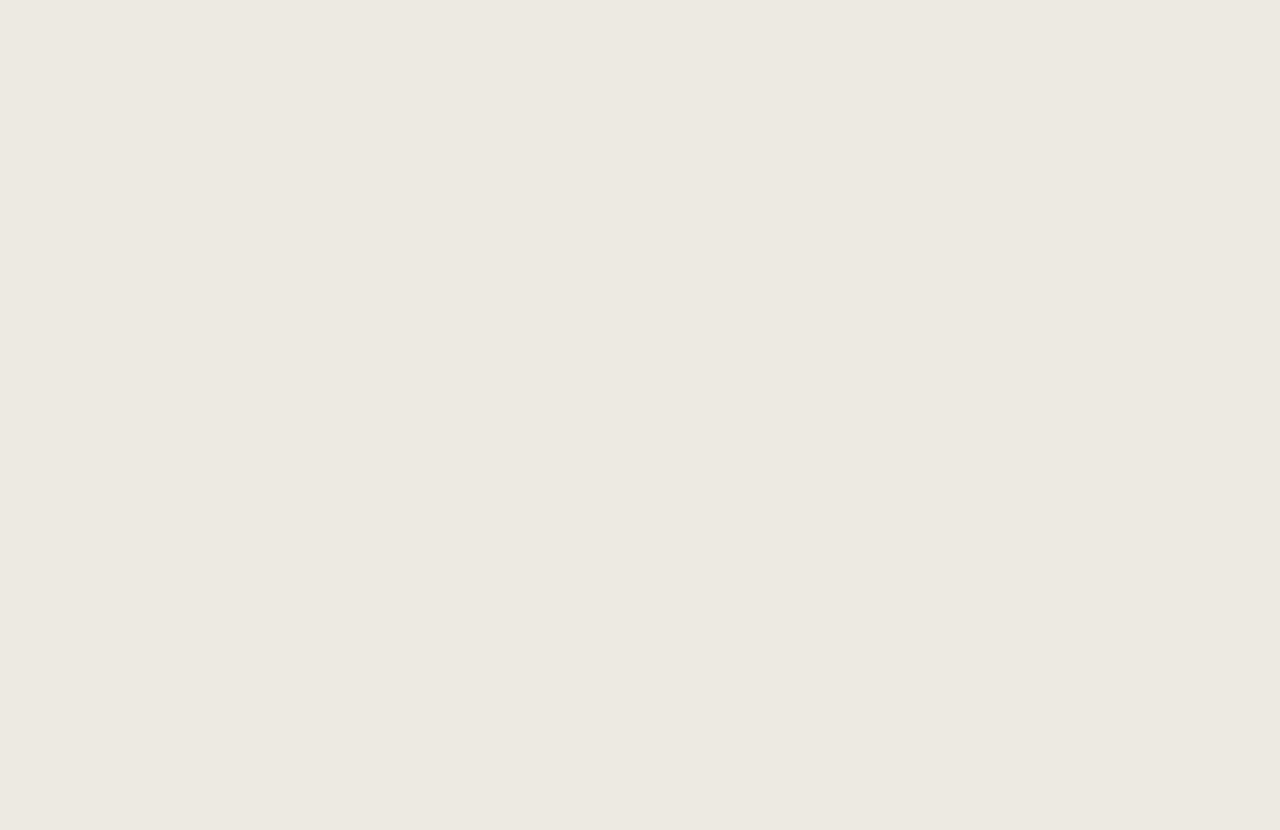
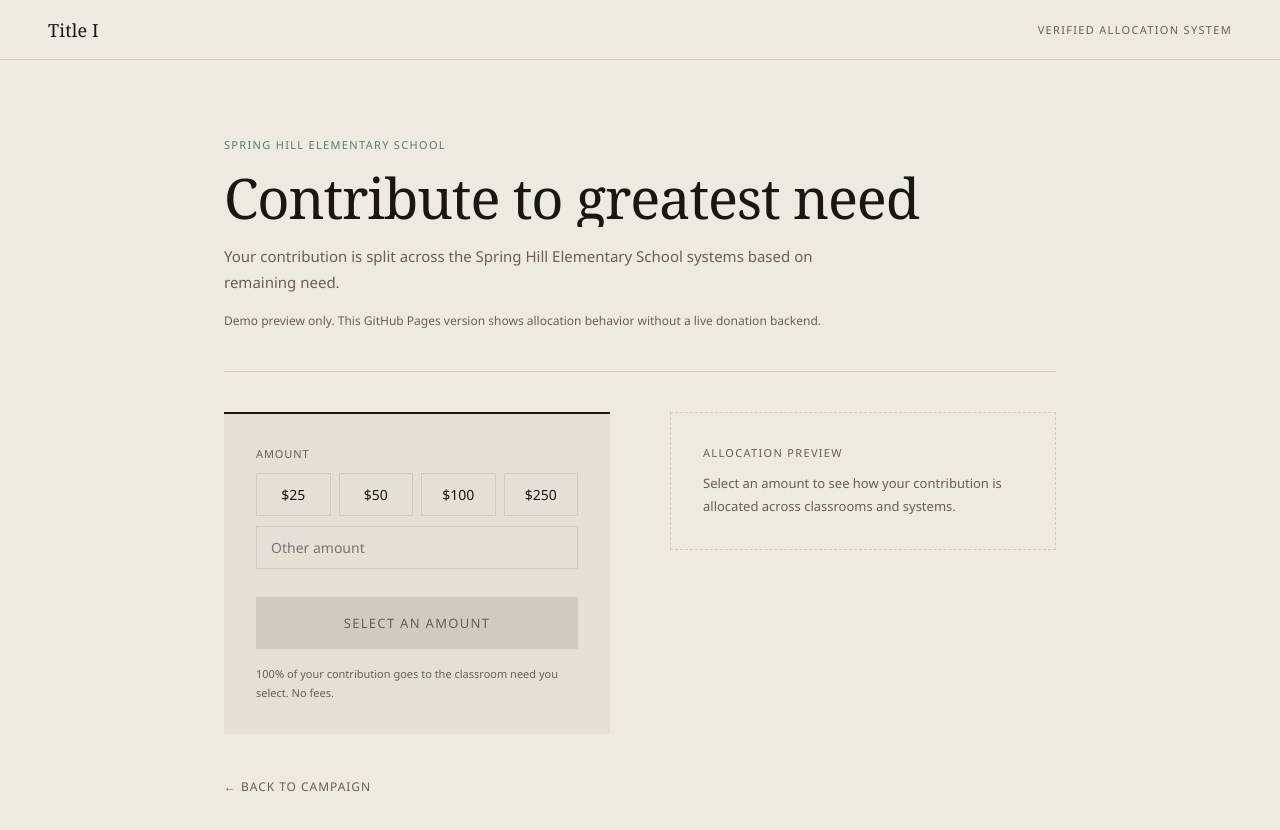
Before and after one commit to dhills312-boop/Title1_Project, a Next.js app in the folder web/: page /Title1_Project/donate in a window 1280 px wide. Before the commit this address had no page. Shown: the top 830 px of the page. Before the commit the page ends 800 px from the top, so only its background shows below. Built offline with nearby package versions, Linux system fonts and the light colour scheme.

Commit message:
Static Page Changes for Pages Preview

```diff
--- a/web/next.config.ts
+++ b/web/next.config.ts
@@ -1,6 +1,8 @@
 import type { NextConfig } from "next";
 
 const nextConfig: NextConfig = {
+  // GITHUB PAGES DEMO: Static-export settings for repo-hosted previews.
+  // Remove this block when switching back to a server-hosted deployment.
   output: "export",
   basePath: "/Title1_Project",      // repo name, project page
   assetPrefix: "/Title1_Project/",
--- a/web/src/app/donate/page.tsx
+++ b/web/src/app/donate/page.tsx
@@ -1,58 +1,69 @@
-import { notFound } from 'next/navigation';
+'use client';
+
 import Link from 'next/link';
+import { useSearchParams } from 'next/navigation';
 import FadeUp from '@/components/FadeUp';
 import LineReveal from '@/components/LineReveal';
 import Rule from '@/components/Rule';
 import DonationForm from '@/components/DonationForm';
 import AllocationPreview from '@/components/AllocationPreview';
-import { getSchool } from '@/lib/data/schools';
-import { getSystem } from '@/lib/data/systems';
-import { getItem } from '@/lib/data/items';
 import { allocate, allocateToSingleSystem } from '@/lib/allocation';
+import { ITEMS, getItem } from '@/lib/data/items';
+import { SCHOOLS, getSchool } from '@/lib/data/schools';
+import { SYSTEMS, getSystem } from '@/lib/data/systems';
 
-interface DonatePageProps {
-  searchParams: Promise<{
-    schoolId?: string;
-    mode?: string;
-    systemId?: string;
-    itemId?: string;
-    classroomId?: string;
-    amount?: string;
-  }>;
-}
+// GITHUB PAGES DEMO: Read query params on the client and fall back to mock data
+// so `/donate` can be exported as a static page. Remove this mode when wiring the
+// real donation flow to a live backend.
+export default function DonatePage() {
+  const searchParams = useSearchParams();
+  const fallbackSchool = SCHOOLS[0];
+  const fallbackSystem = SYSTEMS[0];
+  const fallbackItem = ITEMS[0];
 
-export default async function DonatePage({ searchParams }: DonatePageProps) {
-  const params = await searchParams;
-  const schoolId = params.schoolId;
-  const modeParam = params.mode ?? 'greatest-need';
+  const schoolId = searchParams.get('schoolId') ?? fallbackSchool.id;
+  const rawMode = searchParams.get('mode');
   const mode: 'system' | 'item' | 'greatest-need' =
-    modeParam === 'system' || modeParam === 'item' ? modeParam : 'greatest-need';
+    rawMode === 'system' || rawMode === 'item' ? rawMode : 'greatest-need';
 
-  const school = schoolId ? getSchool(schoolId) : undefined;
-  if (!school) notFound();
-
-  const system = params.systemId ? getSystem(params.systemId) : undefined;
-  const item = params.itemId ? getItem(params.itemId) : undefined;
-  const amount = params.amount ? parseFloat(params.amount) : undefined;
+  const school = getSchool(schoolId) ?? fallbackSchool;
+  const system = getSystem(searchParams.get('systemId') ?? '') ?? fallbackSystem;
+  const item = getItem(searchParams.get('itemId') ?? '') ?? fallbackItem;
+  const amountValue = searchParams.get('amount');
+  const parsedAmount = amountValue ? parseFloat(amountValue) : NaN;
+  const amount = Number.isFinite(parsedAmount) && parsedAmount > 0 ? parsedAmount : undefined;
 
   let contextHeader: string;
   let contextSub: string;
-  if (mode === 'system' && system) {
+  let previewTitle = 'Allocation preview';
+  let previewNote = 'Select an amount to see how your contribution is allocated across classrooms and systems.';
+  let slices = null as ReturnType<typeof allocate> | null;
+
+  if (mode === 'system') {
     contextHeader = `Contribute to ${system.name}`;
     contextSub = system.description;
-  } else if (mode === 'item' && item) {
+    if (amount) {
+      slices = allocateToSingleSystem(amount, system);
+      previewTitle = 'Preview · how this would be allocated';
+      previewNote = `100% goes to ${system.name}, allocated across the ${system.classroomsSupported} classrooms it supports.`;
+    }
+  } else if (mode === 'item') {
     contextHeader = `Fulfill ${item.name}`;
     contextSub = item.whyItMatters;
+    if (amount) {
+      slices = allocateToSingleSystem(amount, system);
+      previewTitle = 'Preview · how this would be allocated';
+      previewNote = `100% goes to fulfilling this item within the ${system.name} system.`;
+    }
   } else {
     contextHeader = 'Contribute to greatest need';
     contextSub = `Your contribution is split across the ${school.name} systems based on remaining need.`;
+    if (amount) {
+      slices = allocate(amount, school.id);
+      previewTitle = 'Preview · how this would be allocated';
+      previewNote = 'Split weighted by remaining need across each system.';
+    }
   }
-
-  const slices = amount
-    ? mode === 'system' && system
-      ? allocateToSingleSystem(amount, system)
-      : allocate(amount, school.id)
-    : null;
 
   return (
     <div className="screen-enter" style={{ minHeight: '100vh', paddingTop: 60, position: 'relative' }}>
@@ -66,8 +77,11 @@ export default async function DonatePage({ searchParams }: DonatePageProps) {
           <LineReveal delay={0.05}>{contextHeader}</LineReveal>
         </h1>
         <FadeUp delay={0.15}>
-          <p style={{ fontFamily: 'var(--sans)', fontSize: 15, lineHeight: 1.75, color: 'var(--ink-muted)', fontWeight: 300, marginBottom: 40, maxWidth: 640 }}>
+          <p style={{ fontFamily: 'var(--sans)', fontSize: 15, lineHeight: 1.75, color: 'var(--ink-muted)', fontWeight: 300, marginBottom: 16, maxWidth: 640 }}>
             {contextSub}
+          </p>
+          <p style={{ fontFamily: 'var(--sans)', fontSize: 12, lineHeight: 1.7, color: 'var(--ink-muted)', fontWeight: 300, marginBottom: 40, maxWidth: 640 }}>
+            Demo preview only. This GitHub Pages version shows allocation behavior without a live donation backend.
           </p>
         </FadeUp>
 
@@ -86,9 +100,9 @@ export default async function DonatePage({ searchParams }: DonatePageProps) {
               <DonationForm
                 schoolId={school.id}
                 mode={mode}
-                systemId={system?.id}
-                itemId={item?.id}
-                classroomId={params.classroomId}
+                systemId={mode === 'system' ? system.id : undefined}
+                itemId={mode === 'item' ? item.id : undefined}
+                classroomId={mode === 'item' ? item.classroomId : undefined}
                 currentAmount={amount}
               />
             </div>
@@ -99,22 +113,16 @@ export default async function DonatePage({ searchParams }: DonatePageProps) {
               <AllocationPreview
                 slices={slices}
                 amountUSD={amount!}
-                title={'Preview \u00B7 how this would be allocated'}
-                note={
-                  mode === 'system'
-                    ? `100% goes to ${system!.name}, allocated across the ${system!.classroomsSupported} classrooms it supports.`
-                    : mode === 'item'
-                      ? `100% goes to fulfilling this item within the ${system?.name ?? 'matching'} system.`
-                      : 'Split weighted by remaining need across each system.'
-                }
+                title={previewTitle}
+                note={previewNote}
               />
             ) : (
               <div style={{ padding: 32, border: '1px dashed var(--rule)' }}>
                 <div className="eyebrow" style={{ color: 'var(--ink-muted)', marginBottom: 12 }}>
-                  Allocation preview
+                  {previewTitle}
                 </div>
                 <p style={{ fontFamily: 'var(--sans)', fontSize: 13, color: 'var(--ink-muted)', lineHeight: 1.7, fontWeight: 300 }}>
-                  Select an amount to see how your contribution is allocated across classrooms and systems.
+                  {previewNote}
                 </p>
               </div>
             )}
@@ -133,7 +141,7 @@ export default async function DonatePage({ searchParams }: DonatePageProps) {
                 color: 'var(--ink-muted)',
               }}
             >
-              {'\u2190'} Back to campaign
+              ← Back to campaign
             </Link>
           </div>
         </FadeUp>
--- a/web/src/app/schools/[schoolId]/classrooms/[classroomId]/items/[itemId]/page.tsx
+++ b/web/src/app/schools/[schoolId]/classrooms/[classroomId]/items/[itemId]/page.tsx
@@ -1,5 +1,7 @@
 import { ITEMS } from '@/lib/data/items';
 
+// GITHUB PAGES DEMO: Prebuild all item detail routes for static export.
+// Remove when the preview no longer needs a fully static route map.
 export function generateStaticParams() {
   return ITEMS.map(i => ({
     schoolId: i.schoolId,
--- a/web/src/app/schools/[schoolId]/classrooms/[classroomId]/page.tsx
+++ b/web/src/app/schools/[schoolId]/classrooms/[classroomId]/page.tsx
@@ -1,5 +1,7 @@
 import { CLASSROOMS } from '@/lib/data/classrooms';
 
+// GITHUB PAGES DEMO: Prebuild all classroom routes for static export.
+// Remove when the preview no longer needs a fully static route map.
 export function generateStaticParams() {
   return CLASSROOMS.map(c => ({ schoolId: c.schoolId, classroomId: c.id }));
 }
--- a/web/src/app/schools/[schoolId]/page.tsx
+++ b/web/src/app/schools/[schoolId]/page.tsx
@@ -1,5 +1,7 @@
 import { SCHOOLS } from '@/lib/data/schools';
 
+// GITHUB PAGES DEMO: Prebuild all known school routes for static export.
+// Remove when the preview no longer needs a fully static route map.
 export function generateStaticParams() {
   return SCHOOLS.map(s => ({ schoolId: s.id }));
 }
--- a/web/src/components/DonationForm.tsx
+++ b/web/src/components/DonationForm.tsx
@@ -30,6 +30,8 @@ export default function DonationForm({
 
   function continueToConfirm() {
     if (!ready) return;
+    // GITHUB PAGES DEMO: Keep the flow client-side by carrying preview state in
+    // query params. Remove when the real donation submission is wired up.
     const params = new URLSearchParams({
       schoolId,
       amount: String(amount),
@@ -120,7 +122,7 @@ export default function DonationForm({
           cursor: ready ? 'pointer' : 'default',
         }}
       >
-        {ready ? `Review $${amount} allocation →` : 'Select an amount'}
+        {ready ? `Review $${amount} allocation \u2192` : 'Select an amount'}
       </button>
       <p
         style={{
```
Also changed, not shown: web/src/app/donate/confirm/page.tsx (+34 -32 lines).
